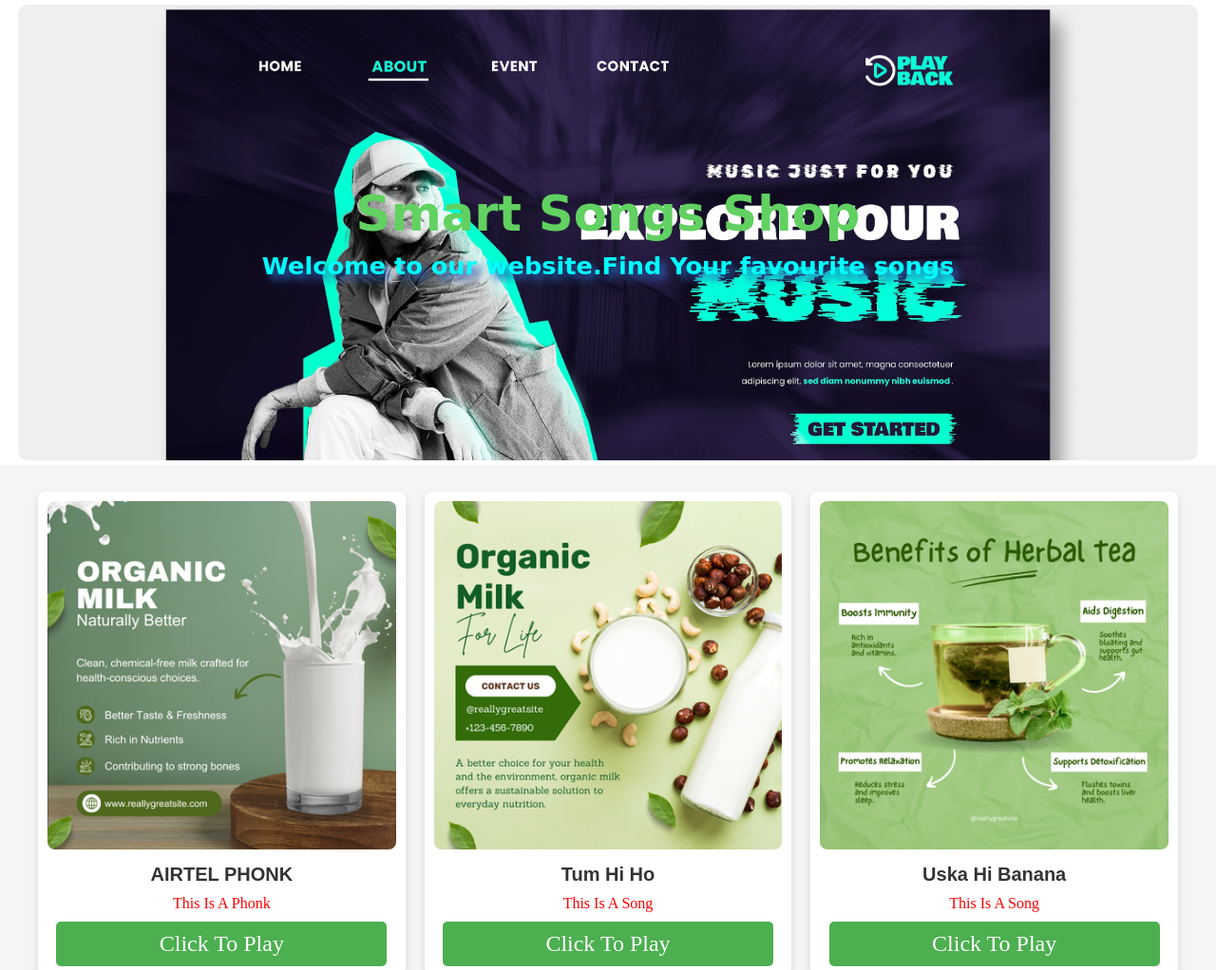
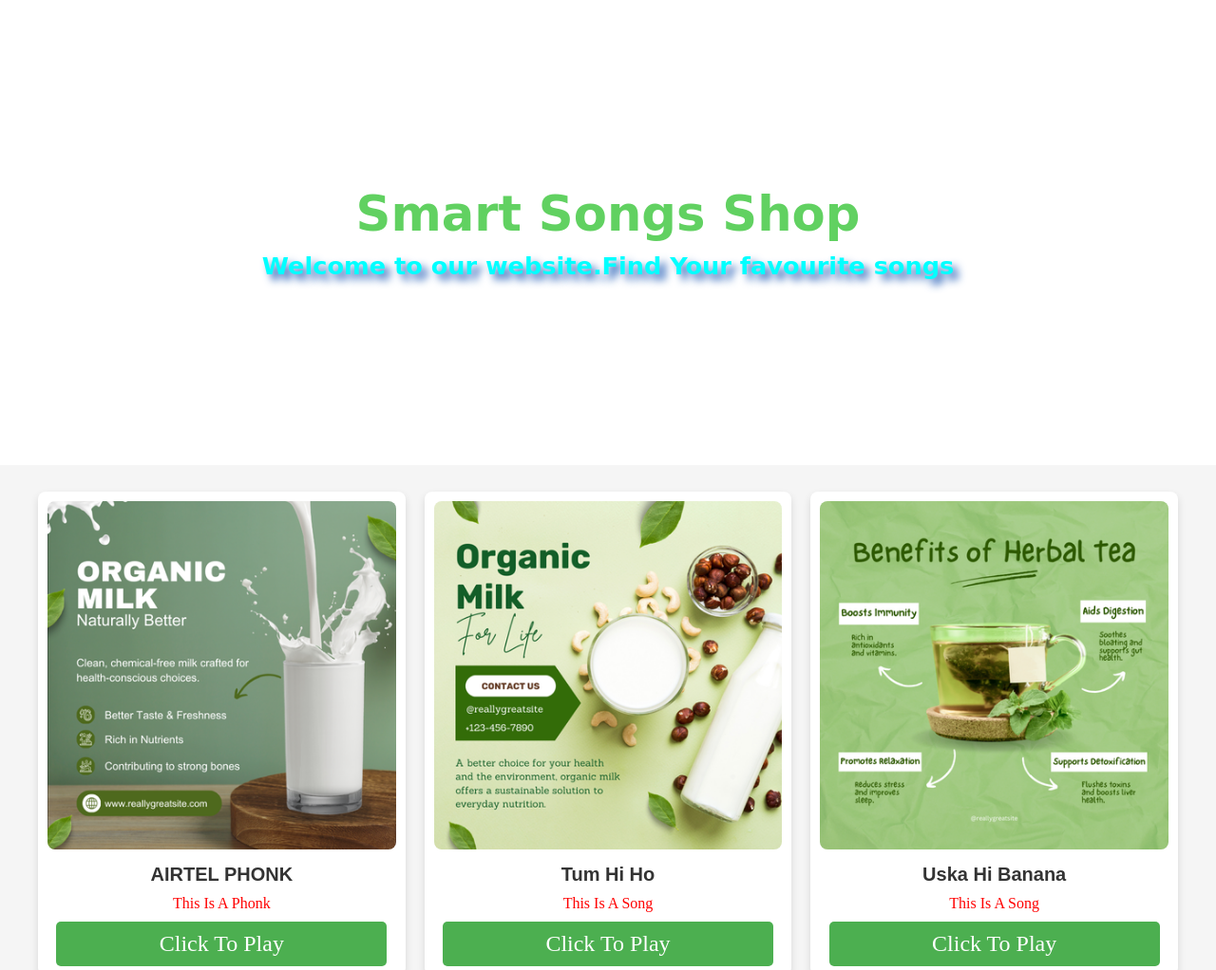
Before and after one commit to attaqwapharmacy21-bit/Made-By-Ruhan, a plain HTML site: page index.html in a window 1280 px wide. Shown: the top 1022 px of the page at 95% size. Drawn offline with Linux system fonts and the light colour scheme.

Commit message:
Update header styling: adjust width to 90% and remove background image

```diff
--- a/index.html
+++ b/index.html
@@ -16,10 +16,9 @@
             background-color: white;
             margin: 5px auto;
             min-height: 48vh;
-            width: 97%;
+            width: 90%;
             border-radius: 10px;
             color: rgb(97, 209, 97);
-            background-image: url(1.jpg);
             background-repeat: no-repeat;
             background-size: cover;
             background-position: center;
```
